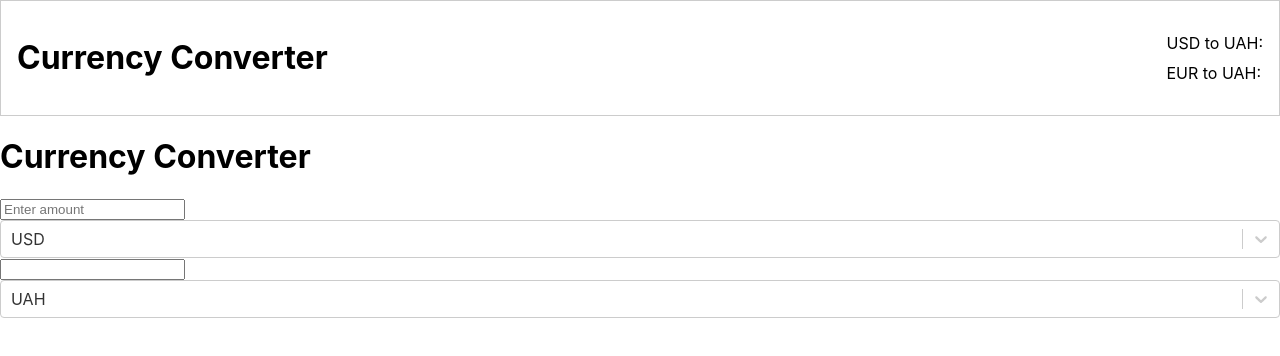
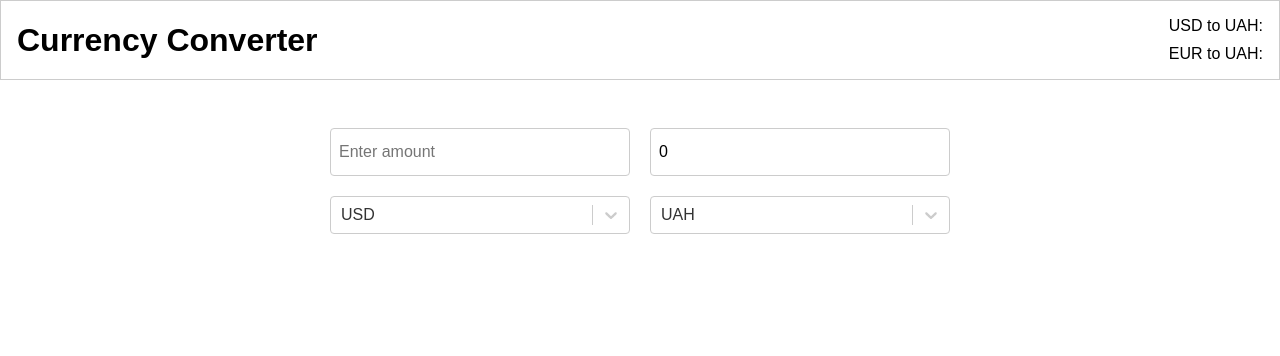
Before and after one commit to bakmaiev/tt-currency-converter, a React (Create React App) app: page / in a window 1280 px wide. Shown: the top 356 px of the page. Built offline with nearby package versions, Linux system fonts and the light colour scheme; no server answers.

Commit message:
Add new changes

```diff
--- a/package.json
+++ b/package.json
@@ -12,6 +12,7 @@
     "react-number-format": "^5.3.1",
     "react-scripts": "5.0.1",
     "react-select": "^5.8.0",
+    "styled-components": "^6.1.1",
     "web-vitals": "^2.1.4"
   },
   "scripts": {
--- a/src/components/Converter/Converter.jsx
+++ b/src/components/Converter/Converter.jsx
@@ -3,10 +3,17 @@ import Select from "react-select";
 import { NumericFormat } from "react-number-format";
 import { options } from "../../helpers/constants";
 import { fetchData } from "../../api/fetchCurrencies";
+import {
+  StyledInput,
+  StyledLabel,
+  StyledMain,
+  StyledSelect,
+  StyledWrapper,
+} from "./Converter.styled";
 
 const Converter = () => {
   const [fromAmount, setFromAmount] = useState("");
-  const [toAmount, setToAmount] = useState("");
+  const [toAmount, setToAmount] = useState(0);
   const [fromCurrency, setFromCurrency] = useState(options[0]);
   const [toCurrency, setToCurrency] = useState(options[1]);
   const [exchangeRates, setExchangeRates] = useState(1);
@@ -58,12 +65,11 @@ const Converter = () => {
   }, [exchangeRates, fromAmount, toAmount, lastChanged]);
 
   return (
-    <main>
-      <h1>Currency Converter</h1>
-
+    <StyledMain>
+      <StyledWrapper>
         <div>
-        <label>
-          <NumericFormat
+          <StyledLabel>
+            <StyledInput
               name="fromAmount"
               value={fromAmount}
               onChange={handleAmountChange}
@@ -71,8 +77,8 @@ const Converter = () => {
               decimalScale={2}
               placeholder="Enter amount"
             />
-        </label>
-        <Select
+          </StyledLabel>
+          <StyledSelect
             name="fromCurrency"
             options={options}
             value={fromCurrency}
@@ -80,23 +86,24 @@ const Converter = () => {
           />
         </div>
         <div>
-        <label>
-          <NumericFormat
+          <StyledLabel>
+            <StyledInput
               name="toAmount"
               value={toAmount}
               onChange={handleAmountChange}
               allowNegative={false}
               decimalScale={2}
             />
-        </label>
-        <Select
+          </StyledLabel>
+          <StyledSelect
             name="toCurrency"
             options={options}
             value={toCurrency}
             onChange={handleToCurrencyChange}
           />
         </div>
-    </main>
+      </StyledWrapper>
+    </StyledMain>
   );
 };
 
--- a/src/components/Converter/Converter.styled.js
+++ b/src/components/Converter/Converter.styled.js
@@ -0,0 +1,48 @@
+import styled from "styled-components";
+import Select from "react-select";
+import { NumericFormat } from "react-number-format";
+
+export const StyledMain = styled.main`
+  max-width: 1200px;
+  margin: 0 auto;
+`;
+
+export const StyledWrapper = styled.div`
+  display: flex;
+  justify-content: center;
+  padding: 48px;
+  gap: 20px;
+
+  @media screen and (max-width: 768px) {
+    flex-direction: column;
+  }
+`;
+
+export const StyledSelect = styled(Select)`
+  width: 300px;
+  @media screen and (max-width: 768px) {
+    width: 100%;
+  }
+`;
+
+export const StyledLabel = styled.div`
+  margin-bottom: 20px;
+`;
+
+export const StyledInput = styled(NumericFormat)`
+  box-sizing: border-box;
+  height: 48px;
+  width: 300px;
+  padding: 2px 8px;
+  font-size: 16px;
+  border: 1px solid hsl(0, 0%, 80%);
+  border-radius: 4px;
+  outline: none;
+  &:focus {
+    border: 2px solid #2684ff;
+  }
+
+  @media screen and (max-width: 768px) {
+    width: 100%;
+  }
+`;
--- a/src/components/Header/Header.jsx
+++ b/src/components/Header/Header.jsx
@@ -10,10 +10,10 @@ const Header = () => {
     const fetchActualData = async () => {
       try {
         const usdResponce = await fetchData("USD", "UAH");
-        setUsdToUah(usdResponce);
+        setUsdToUah(usdResponce.toFixed(2));
 
         const eurToUah = await fetchData("EUR", "UAH");
-        setEurToUah(eurToUah);
+        setEurToUah(eurToUah.toFixed(2));
       } catch (error) {
         console.log(error.message);
       }
--- a/src/index.css
+++ b/src/index.css
@@ -1,13 +1,54 @@
-body {
-  margin: 0;
-  font-family: -apple-system, BlinkMacSystemFont, 'Segoe UI', 'Roboto', 'Oxygen',
-    'Ubuntu', 'Cantarell', 'Fira Sans', 'Droid Sans', 'Helvetica Neue',
-    sans-serif;
-  -webkit-font-smoothing: antialiased;
-  -moz-osx-font-smoothing: grayscale;
+html {
+  scrollbar-width: none;
 }
 
-code {
-  font-family: source-code-pro, Menlo, Monaco, Consolas, 'Courier New',
-    monospace;
+html,
+body {
+  position: relative;
+  font-family: "Nunito Sans", sans-serif;
+  background-color: #fff;
+  color: #000;
+  font-size: 16px;
+  margin: 0 auto;
 }
+
+a,
+h1,
+h2,
+h3,
+h4,
+p {
+  margin: 0px;
+}
+
+ul,
+li {
+  list-style: none;
+  padding: 0;
+  margin: 0;
+}
+
+a {
+  text-decoration: none;
+  color: inherit;
+  padding: 0;
+  margin: 0;
+}
+
+img {
+  display: block;
+  width: 100%;
+  max-width: 100%;
+  object-fit: cover;
+  object-position: center center;
+}
+
+button {
+  background-color: transparent;
+  border: 0;
+  padding: 0;
+}
+
+svg {
+  display: block;
+}
```
Also changed, not shown: 1 other file (tests, documents, lock files or other folders). Lines whose indentation alone changed are shown as unchanged.
